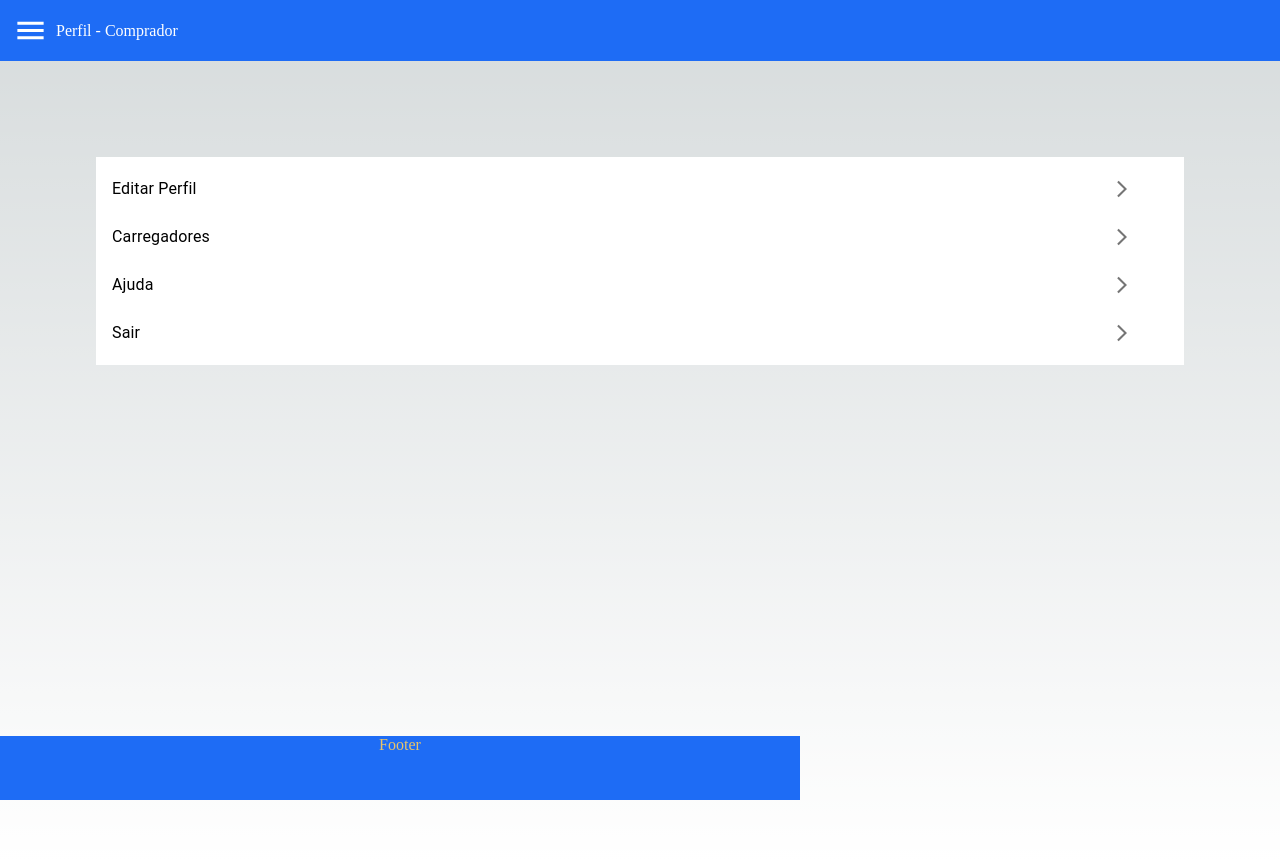
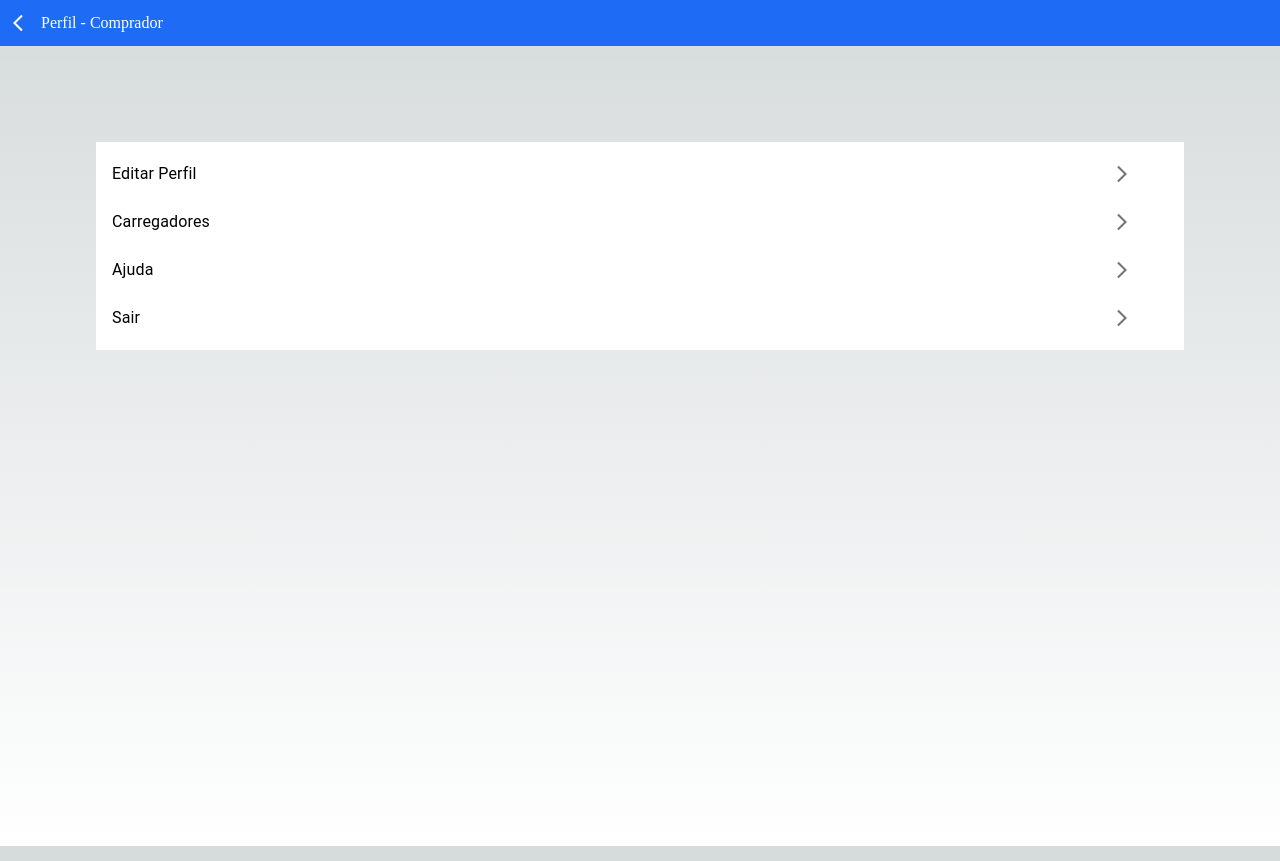
Before and after one commit to Hades-Cool-Org/hades-management, a Next.js app: page /configuration in a window 1280 px wide. Built offline with nearby package versions, Linux system fonts and the light colour scheme.

Commit message:
Fix Router usage and improve Header component

```diff
--- a/src/components/Header.tsx
+++ b/src/components/Header.tsx
@@ -1,17 +1,32 @@
-import { Menu } from "@mui/icons-material";
+import React, { useEffect } from "react";
+import { ArrowBackIos, Menu } from "@mui/icons-material";
 import { IconButton } from "@mui/material";
-import Router from "next/router";
+import Link from "next/link";
+import Router, { useRouter } from "next/router";
 
 const Header = () => {
+  const router = useRouter();
+
+  useEffect(() => {
+    console.log(router.pathname.includes("configuration"));
+  }, []);
+
+  const handleClick = () => {
+    router.back();
+  };
+
   return (
     <>
       <div className="layout-header">
-        <IconButton
-          aria-label="config-button"
-          onClick={() => Router.push("./configuration")}
-        >
-          <Menu fontSize="large" style={{ fill: "white" }} />
-        </IconButton>
+        {router.pathname.includes("configuration") ? (
+          <IconButton onClick={handleClick}>
+            <ArrowBackIos fontSize="small" style={{ fill: "white" }} />
+          </IconButton>
+        ) : (
+          <Link href={"./configuration"}>
+            <Menu fontSize="large" style={{ fill: "white" }} />
+          </Link>
+        )}
         <span className="title-span">Perfil - Comprador</span>
       </div>
     </>
--- a/src/components/listItem.tsx
+++ b/src/components/listItem.tsx
@@ -3,13 +3,14 @@ import ArrowForwardIosIcon from '@mui/icons-material/ArrowForwardIos';
 
 interface ListItemValues {
     itemText: string;
+    handleClick?: any;
 }
 
 const ListItem: React.FC<ListItemValues> = (props:ListItemValues) => {
-    const {itemText} = props;
+    const {itemText, handleClick} = props;
 
     return(
-        <ListItemButton>
+        <ListItemButton onClick={handleClick}>
             <ListItemText primary={itemText} />
             <ListItemIcon>
                 <ArrowForwardIosIcon fontSize="small"/>
--- a/src/pages/configuration.tsx
+++ /dev/null
@@ -1,23 +0,0 @@
-import * as React from 'react';
-import List from '@mui/material/List';
-import ListItem from '@/components/ListItem';
-
-import styles from '@/styles/AuthenticationPage.module.css'
-
-export default function ConfigurationPage() {
-
-
-  return (
-    <main className={styles.main}>
-    <List
-      sx={{ width: '100%', bgcolor: 'background.paper' }}
-      component="nav"
-    >
-      <ListItem itemText='Editar Perfil'/>
-      <ListItem itemText='Carregadores'/>
-      <ListItem itemText='Ajuda'/>
-      <ListItem itemText='Sair'/>
-    </List>
-    </main>
-  );
-}
--- /dev/null
+++ b/src/pages/configuration/index.tsx
@@ -0,0 +1,40 @@
+import * as React from "react";
+import List from "@mui/material/List";
+import ListItem from "@/components/ListItem";
+
+import styles from "@/styles/AuthenticationPage.module.css";
+import { useRouter } from "next/router";
+import Link from "next/link";
+import Header from "@/components/Header";
+
+export default function Configuration() {
+  const router = useRouter();
+
+  return (
+    <main className={styles.main}>
+      <List sx={{ width: "100%", bgcolor: "background.paper" }} component="nav">
+        <Link href={"./configuration/edit-profile"}>
+          <ListItem itemText="Editar Perfil" />
+        </Link>
+        <Link href={"./configuration/edit-profile"}>
+          <ListItem itemText="Carregadores" />
+        </Link>
+        <Link href={"./configuration/edit-profile"}>
+          <ListItem itemText="Ajuda" />
+        </Link>
+        <Link href={"./configuration/edit-profile"}>
+          <ListItem itemText="Sair" />
+        </Link>
+      </List>
+    </main>
+  );
+}
+
+Configuration.getLayout = function PageLayout(page: JSX.Element) {
+  return (
+    <>
+      <Header />
+      {page}
+    </>
+  );
+};
```
Also changed, not shown: src/pages/configuration/edit-profile.tsx (added, +22 -0 lines).
